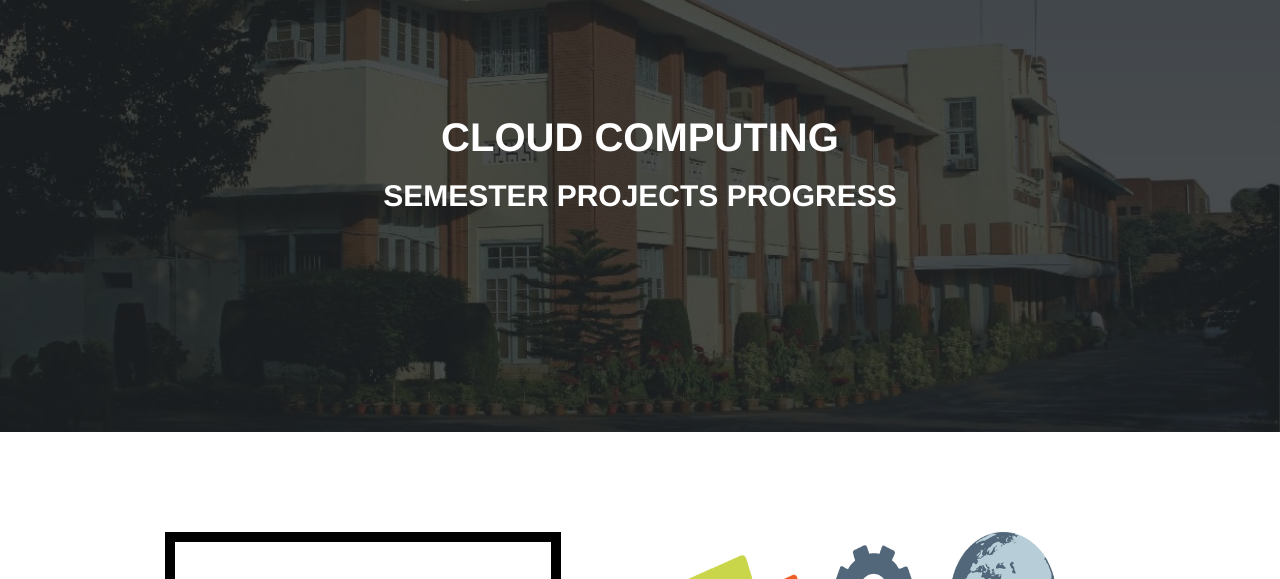
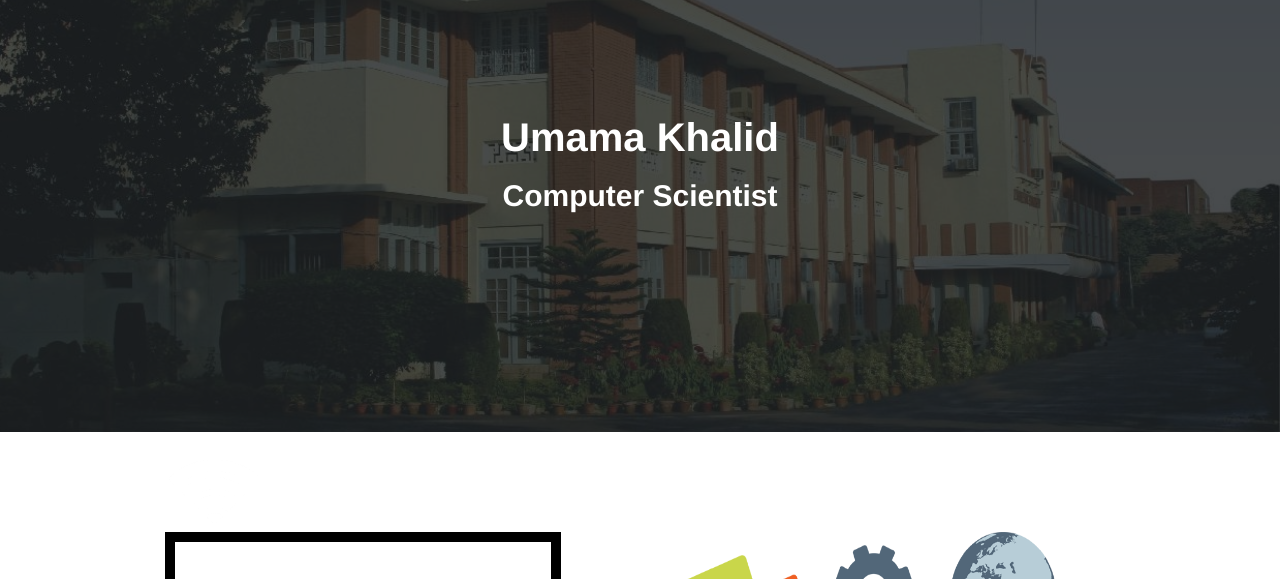
Before and after one commit to UmamaKhalid/UmamaKhalid.github.io, a plain HTML site: page index.html in a window 1280 px wide. Shown: the part 156-735 px from the top of the page. Drawn offline with Linux system fonts and the light colour scheme; a web font is replaced by a local one.

Commit message:
Update index.html

```diff
--- a/index.html
+++ b/index.html
@@ -60,8 +60,8 @@
                 <!--===========================================================================================================-->
 
                 <div class="col-xs-12 text-center text-white fw-900 mg-top-100 pd-top-15 pd-bottom-20 hidden-xs hidden-sm" id="welcome">
-                    <h1 class="fontsize-40">CLOUD COMPUTING</h1>
-                    <h3 class="fontsize-30">SEMESTER PROJECTS PROGRESS</h3>
+                    <h1 class="fontsize-40">Umama Khalid</h1>
+                    <h3 class="fontsize-30">Computer Scientist</h3>
                 </div>
 
                 <div id="login" class="col-xs-12 hidden-xs hidden-sm mg-bottom-30">
```
